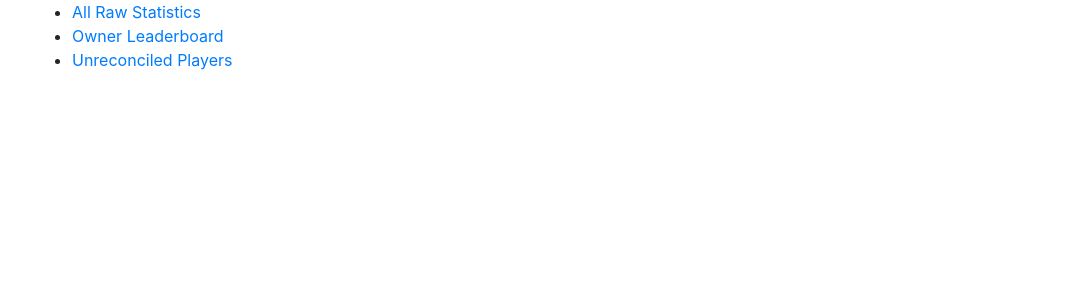
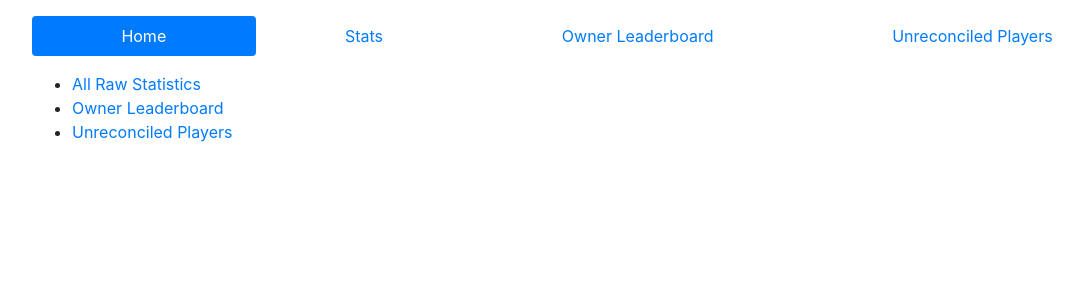
Before and after one commit to justinmpeterson/mlb-lifetime, a Flask app: page / in a window 1280 px wide. Shown: the top 300 px of the page, without its empty margins (53-1136 px from the left). Run offline with Flask 2, Linux system fonts and the light colour scheme; some libraries are stand-ins or nearby versions.

Commit message:
Add a navigational header to the HTML output

```diff
--- a/src/website/routes.py
+++ b/src/website/routes.py
@@ -12,14 +12,14 @@ def get_season_object(req):
 @app.route('/')
 @app.route('/index')
 def index():
-    return render_template('index.html')
+    return render_template('index.html', active_page='index')
 
 
 @app.route('/leaderboard')
 def owner_leaderboard():
     season_obj = get_season_object(request)
 
-    return render_template('leaderboard.html', owners=season_obj.owner_leaderboard)
+    return render_template('leaderboard.html', owners=season_obj.owner_leaderboard, active_page='leaderboard')
 
 
 @app.route('/stats/<player_type>')
@@ -27,7 +27,7 @@ def stats(player_type):
     season_obj = get_season_object(request)
 
     if player_type == 'all':
-        return render_template('stats_all.html', owners=season_obj.rosters_by_owner)
+        return render_template('stats_all.html', owners=season_obj.rosters_by_owner, active_page='stats_all')
     else:
         return render_template('not_implemented.html')
 
@@ -41,4 +41,6 @@ def top_10():
 def unreconciled_players():
     season_obj = get_season_object(request)
 
-    return render_template('unreconciled_players.html', owners=season_obj.unreconciled_players_by_owner)
+    return render_template('unreconciled_players.html',
+                           owners=season_obj.unreconciled_players_by_owner,
+                           active_page='unreconciled_players')
--- a/src/website/templates/page_base.html
+++ b/src/website/templates/page_base.html
@@ -12,6 +12,12 @@
 </head>
 <body>
 <div class="container-lg">
+    <ul class="nav nav-pills nav-fill my-3">
+        <li class="nav-item"><a class="nav-link{% if active_page == 'index' %} active{% endif %}" href="/">Home</a></li>
+        <li class="nav-item"><a class="nav-link{% if active_page == 'stats_all' %} active{% endif %}" href="stats_all.html">Stats</a></li>
+        <li class="nav-item"><a class="nav-link{% if active_page == 'leaderboard' %} active{% endif %}" href="leaderboard.html">Owner Leaderboard</a></li>
+        <li class="nav-item"><a class="nav-link{% if active_page == 'unreconciled_players' %} active{% endif %}" href="unreconciled_players.html">Unreconciled Players</a></li>
+    </ul>
 {% block content %}{% endblock %}
 </div>
 
```
Also changed, not shown: src/classes/player_factory.py (added, +11 -0 lines), README.md.
